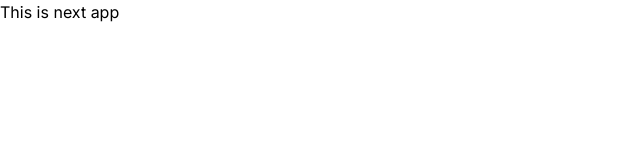
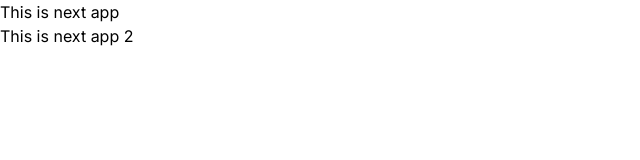
Before and after one commit to EmonHossen10/bite-buddy, a Next.js app: page / in a window 1280 px wide. Shown: the top 160 px of the page, without its empty margins (0-640 px from the left). Built offline with nearby package versions, Linux system fonts and the light colour scheme.

Commit message:
development is build

```diff
--- a/src/app/page.js
+++ b/src/app/page.js
@@ -4,6 +4,7 @@ export default function Home() {
   return (
     <main>
       <h2>This is next app</h2>
+      <h2>This is next app 2</h2>
     </main>
   );
 }
```
